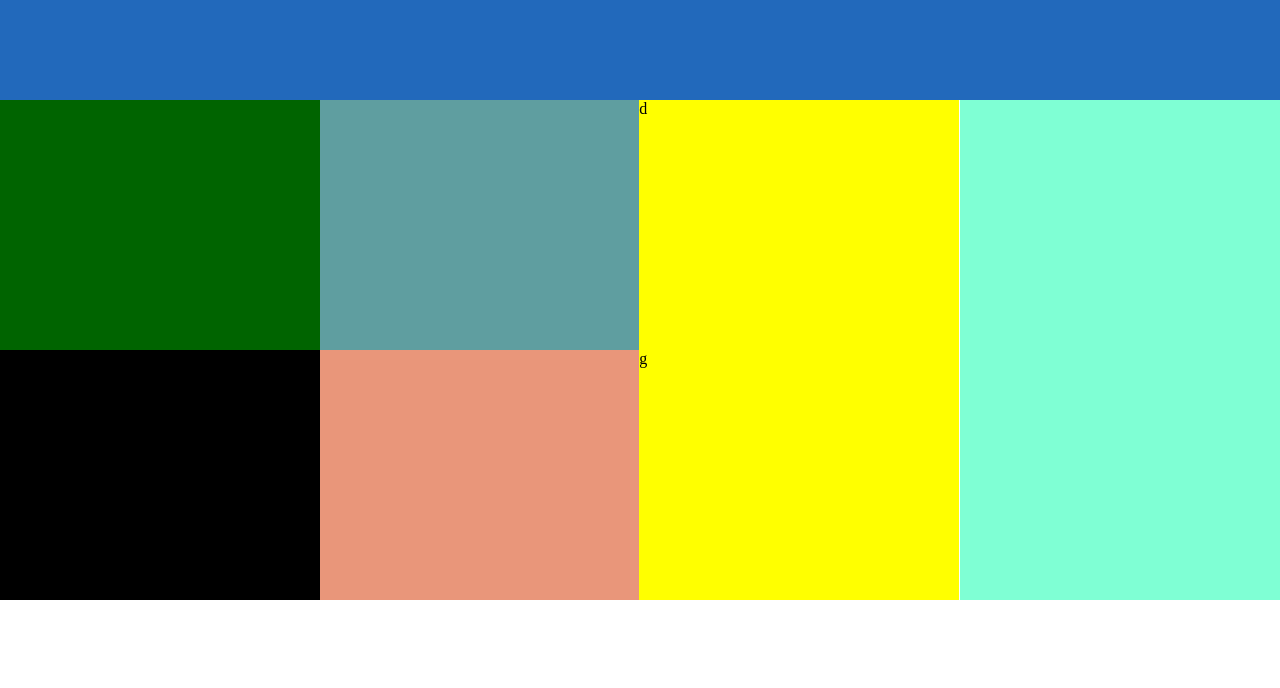
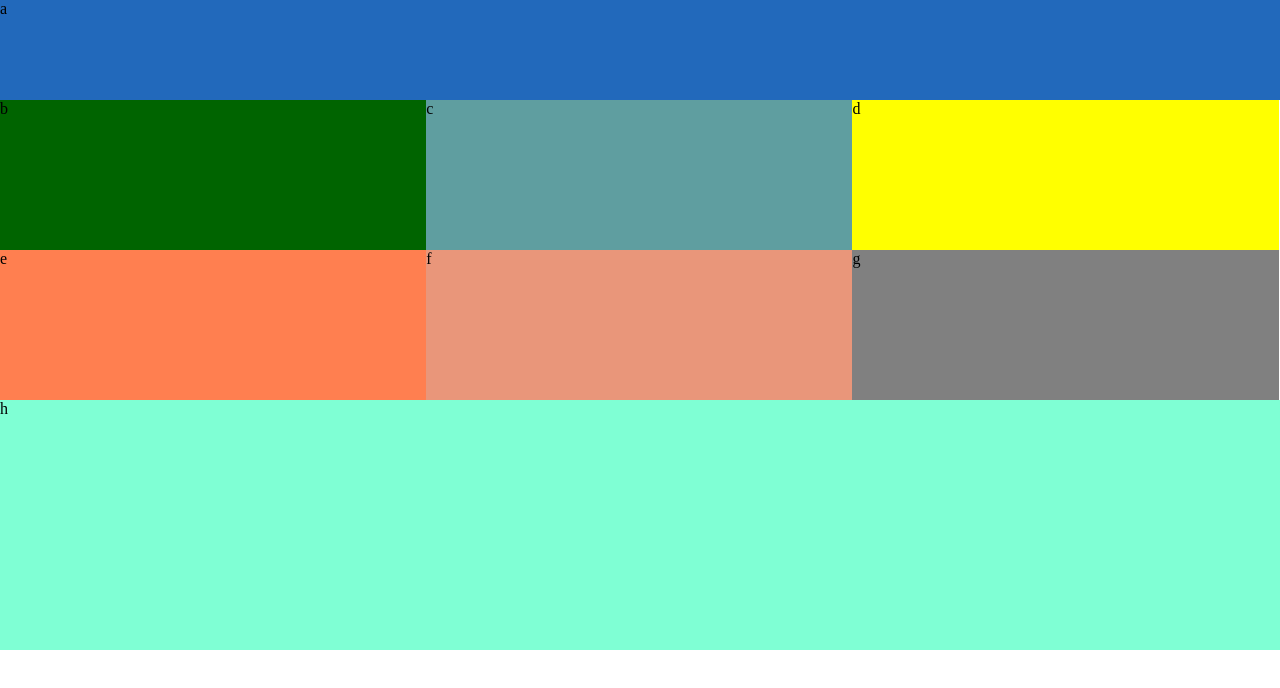
Before and after one commit to Obernatskiy/mar2022htmlBernatskiy, a plain HTML site: page lesson 4/index.html in a window 1280 px wide. Drawn offline with Linux system fonts and the light colour scheme.

Commit message:
роблю дз 4

```diff
--- a/lesson 4/index.html
+++ b/lesson 4/index.html
@@ -12,21 +12,21 @@
 </head>
 <body>
 <div class="container">
-    <div class="a"></div>
+    <div class="a">a</div>
     <div class="global-wraper">
         <div class="twobox-wraper">
             <div class="bcd">
-                <div class="b"></div>
-                <div class="c"></div>
+                <div class="b">b</div>
+                <div class="c">c</div>
                 <div class="d">d</div>
             </div>
             <div class="efg">
-                <div class="e"></div>
-                <div class="f"></div>
-                <div class="d">g</div>
+                <div class="e">e</div>
+                <div class="f">f</div>
+                <div class="g">g</div>
             </div>
         </div>
-        <div class="h"></div>
+        <div class="h">h</div>
     </div>
 </div>
 </body>
--- a/lesson 4/main.css
+++ b/lesson 4/main.css
@@ -9,7 +9,6 @@
 }
 .global-wraper {
     display: flex;
-
 }
 .twobox-wraper {
     width: 75%;
@@ -17,11 +16,7 @@
     display: flex;
     flex-direction: column;
 }
-.h {
-    width: 25%;
-    height: 500px;
-    background: aquamarine;
-}
+
 .bcd {
     width: 100%;
     height: 250px;
@@ -53,7 +48,7 @@
 .e {
     width: 33.3%;
     height: 100%;
-    background: black;
+    background: coral;
 }
 .f {
     width: 33.3%;
@@ -63,6 +58,12 @@
 
 .g {
     width: 33.3%;
-    height: 50%;
-    background: grey; !important;
+    height: 100%;
+    background: grey;
 }
+
+.h {
+    width: 25%;
+    height: 500px;
+    background: aquamarine;
+}
--- a/lesson 4/media.css
+++ b/lesson 4/media.css
@@ -0,0 +1,14 @@
+@media screen and (min-width: 0) and (max-width: 1360px) {
+.global-wraper {
+    display: flex;
+    flex-direction: column;
+}
+    .twobox-wraper {
+        width: 100%;
+        height: 300px;
+    }
+    .h {
+        width: 100%;
+        height: 250px;
+    }
+}
```
